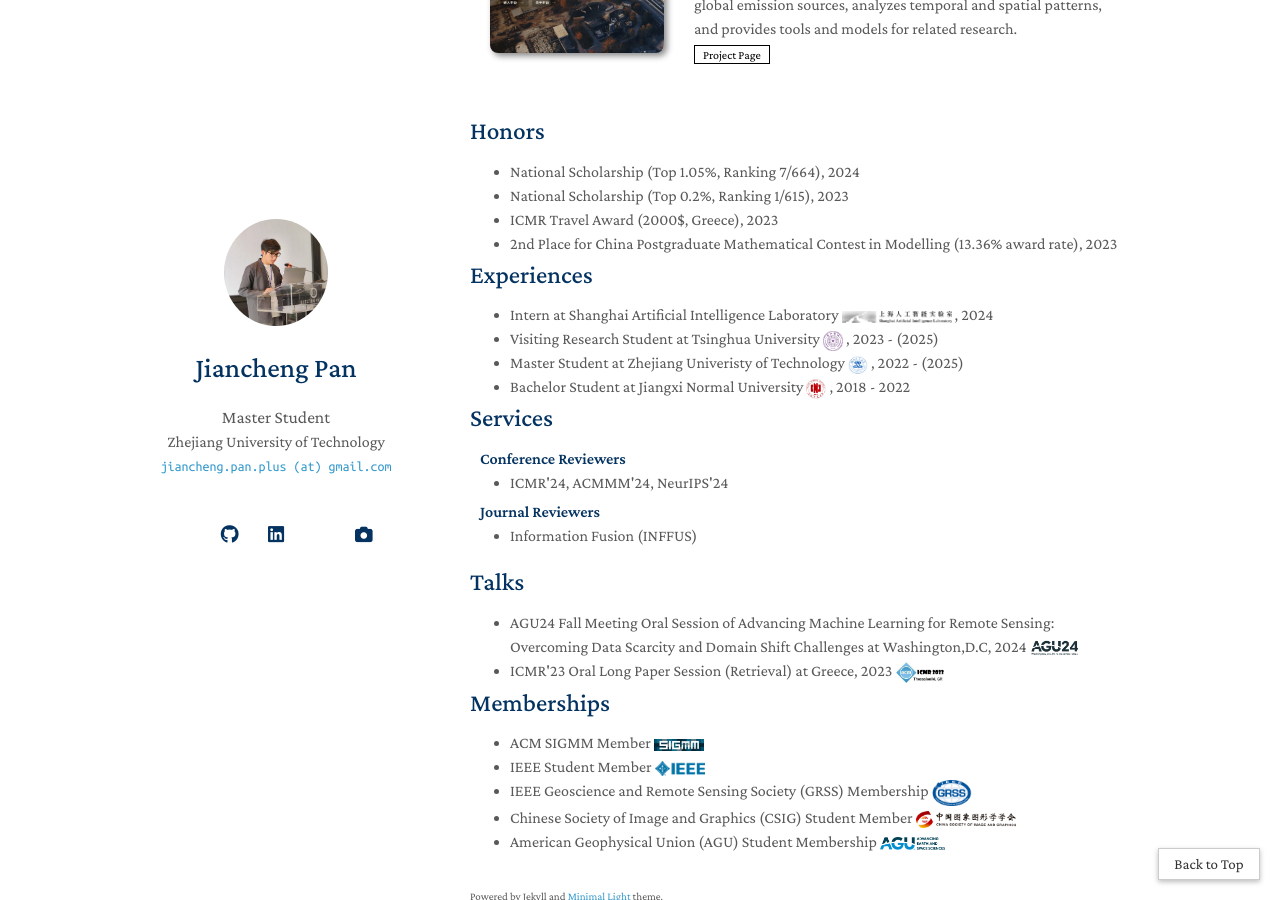
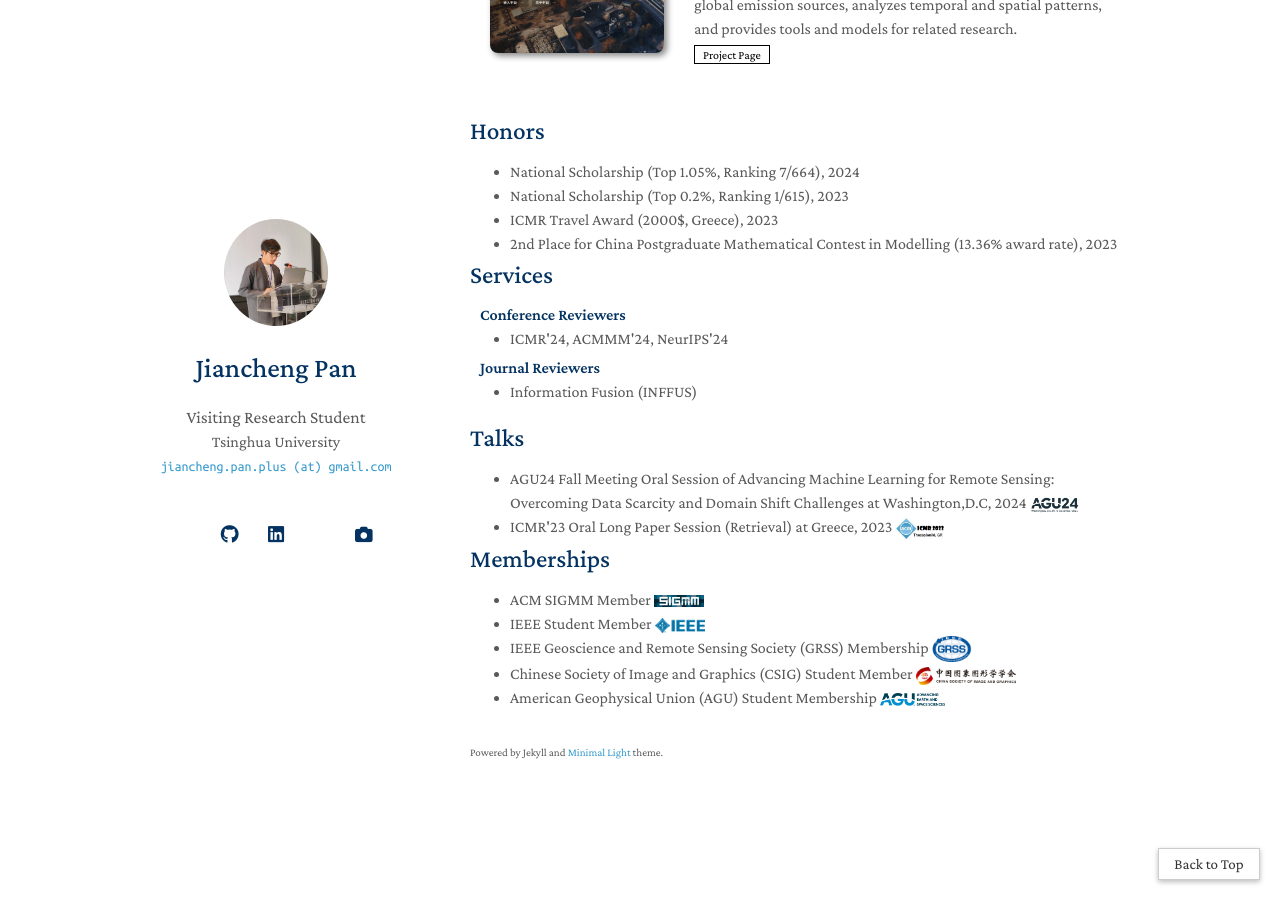
Before and after one commit to jaychempan/jaychempan.github.io, a Jekyll site: the page built from index.md, in a window 1280 px wide and 900 px high, scrolled down 2006 px. Built offline with Jekyll 4.4.1, drawn with Linux system fonts in a browser that asks for light colours; a style sheet for code colours, icons or effects is not loaded; our own code applies the rules of GitHub Pages for plain Markdown files.

Commit message:
update index

```diff
--- a/_config.yml
+++ b/_config.yml
@@ -1,7 +1,7 @@
 # Basic Information
 title: Jiancheng Pan
-position: Master Student
-affiliation: Zhejiang University of Technology
+position: Visiting Research Student
+affiliation: Tsinghua University
 affiliation_link: https://www.jianchengpan.space/
 affiliation_logo: ./assets/img/weblogo.svg
 email: <a href="mailto:jiancheng.pan.plus@gmail.com">jiancheng.pan.plus (at) gmail.com</a>
--- a/index.md
+++ b/index.md
@@ -25,7 +25,7 @@ My research interests include but are not limited to Multimodal Learning, Data-c
 
 {% include_relative _includes/honors.md %}
 
-{% include_relative _includes/experiences.md %}
+<!-- {% include_relative _includes/experiences.md %} -->
 
 {% include_relative _includes/services.md %}
 
```
